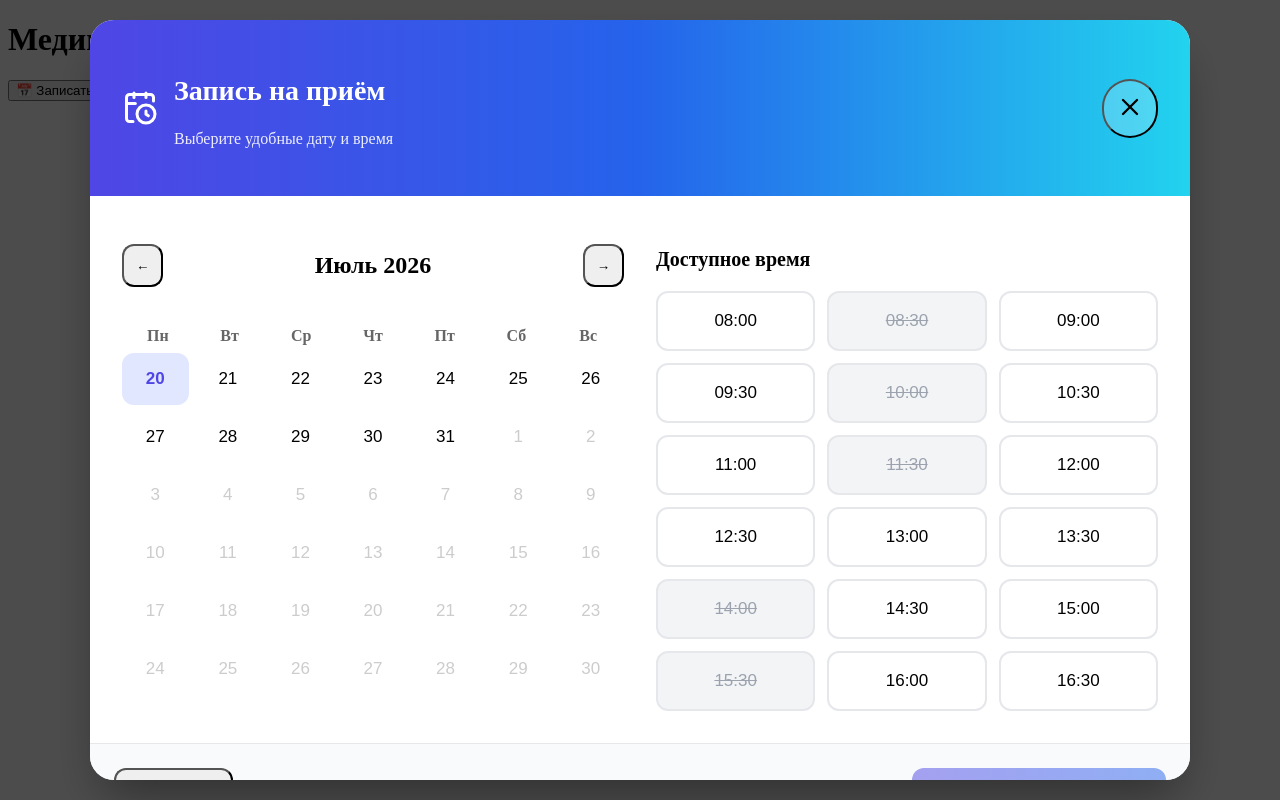
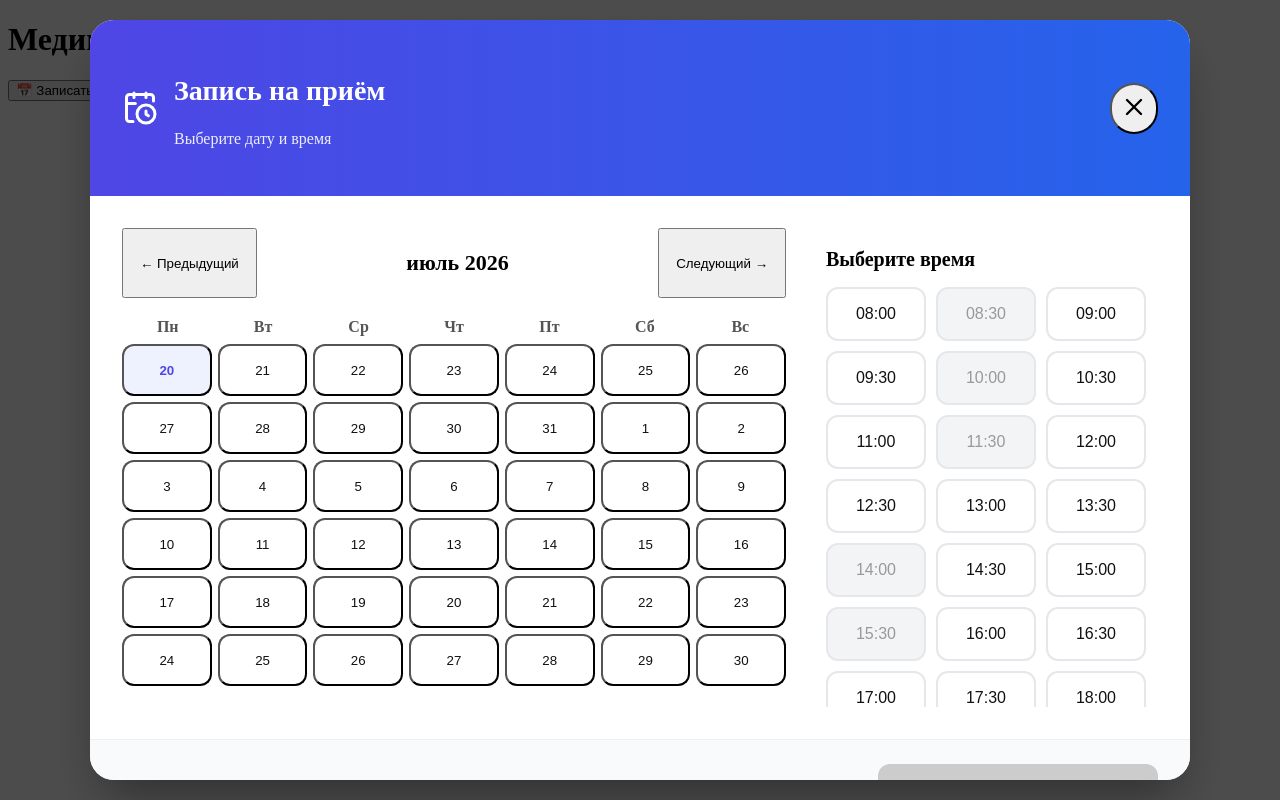
Before and after one commit to turdubekovaasema8-source/together, a React (Vite) app: page / in a window 1280 px wide. Both pictures are taken after a click on the button "📅 Записаться на приём". Built offline with nearby package versions, Linux system fonts and the light colour scheme.

Commit message:
Улучшил модальное окно записи: прокрутка, кнопка подтверждения и сообщение об успехе

```diff
--- a/src/components/AppointmentModal.jsx
+++ b/src/components/AppointmentModal.jsx
@@ -9,12 +9,19 @@ import {
   isToday,
 } from "date-fns";
 import { ru } from "date-fns/locale";
-import { X, ChevronLeft, ChevronRight, CalendarClock } from "lucide-react";
+import {
+  X,
+  ChevronLeft,
+  ChevronRight,
+  CalendarClock,
+  CheckCircle,
+} from "lucide-react";
 
 const AppointmentModal = ({ isOpen, onClose }) => {
   const [currentMonth, setCurrentMonth] = useState(new Date());
   const [selectedDate, setSelectedDate] = useState(null);
   const [selectedTime, setSelectedTime] = useState(null);
+  const [isSuccess, setIsSuccess] = useState(false);
 
   const timeSlots = [
     "08:00",
@@ -35,6 +42,9 @@ const AppointmentModal = ({ isOpen, onClose }) => {
     "15:30",
     "16:00",
     "16:30",
+    "17:00",
+    "17:30",
+    "18:00",
   ];
 
   const bookedSlots = new Set(["08:30", "10:00", "11:30", "14:00", "15:30"]);
@@ -45,16 +55,24 @@ const AppointmentModal = ({ isOpen, onClose }) => {
   const handlePrev = () => setCurrentMonth(subMonths(currentMonth, 1));
   const handleNext = () => setCurrentMonth(addMonths(currentMonth, 1));
 
+  const handleConfirm = () => {
+    if (selectedDate && selectedTime) {
+      setIsSuccess(true);
+    }
+  };
+
+  const closeSuccess = () => {
+    setIsSuccess(false);
+    onClose();
+  };
+
   if (!isOpen) return null;
 
   return (
     <div
       style={{
         position: "fixed",
-        top: 0,
-        left: 0,
-        right: 0,
-        bottom: 0,
+        inset: 0,
         backgroundColor: "rgba(0,0,0,0.7)",
         display: "flex",
         alignItems: "center",
@@ -66,17 +84,19 @@ const AppointmentModal = ({ isOpen, onClose }) => {
         style={{
           backgroundColor: "white",
           borderRadius: "24px",
+          width: "100%",
           maxWidth: "1100px",
-          width: "100%",
           maxHeight: "95vh",
           overflow: "hidden",
           boxShadow: "0 25px 50px -12px rgb(0 0 0 / 0.4)",
         }}
       >
+        {!isSuccess ? (
+          <>
             {/* Заголовок */}
             <div
               style={{
-            background: "linear-gradient(to right, #4f46e5, #2563eb, #22d3ee)",
+                background: "linear-gradient(to right, #4f46e5, #2563eb)",
                 color: "white",
                 padding: "32px",
               }}
@@ -84,28 +104,26 @@ const AppointmentModal = ({ isOpen, onClose }) => {
               <div
                 style={{
                   display: "flex",
+                  justifyContent: "space-between",
                   alignItems: "center",
-              justifyContent: "space-between",
                 }}
               >
-            <div style={{ display: "flex", alignItems: "center", gap: "16px" }}>
+                <div
+                  style={{ display: "flex", alignItems: "center", gap: "16px" }}
+                >
                   <CalendarClock size={36} />
                   <div>
                     <h2 style={{ fontSize: "28px", fontWeight: "bold" }}>
                       Запись на приём
                     </h2>
-                <p style={{ marginTop: "4px", opacity: "0.9" }}>
-                  Выберите удобные дату и время
+                    <p style={{ marginTop: "4px", opacity: 0.9 }}>
+                      Выберите дату и время
                     </p>
                   </div>
                 </div>
                 <button
                   onClick={onClose}
-              style={{
-                padding: "12px",
-                borderRadius: "9999px",
-                background: "rgba(255,255,255,0.2)",
-              }}
+                  style={{ padding: "8px", borderRadius: "9999px" }}
                 >
                   <X size={28} />
                 </button>
@@ -116,8 +134,10 @@ const AppointmentModal = ({ isOpen, onClose }) => {
               style={{
                 padding: "32px",
                 display: "grid",
-            gridTemplateColumns: "repeat(auto-fit, minmax(400px, 1fr))",
-            gap: "32px",
+                gridTemplateColumns: "2fr 1fr",
+                gap: "40px",
+                maxHeight: "calc(95vh - 200px)",
+                overflow: "hidden",
               }}
             >
               {/* Календарь */}
@@ -126,50 +146,36 @@ const AppointmentModal = ({ isOpen, onClose }) => {
                   style={{
                     display: "flex",
                     justifyContent: "space-between",
-                alignItems: "center",
-                marginBottom: "24px",
+                    marginBottom: "20px",
                   }}
                 >
-              <button
-                onClick={handlePrev}
-                style={{ padding: "12px", borderRadius: "12px" }}
-              >
-                ←
+                  <button onClick={handlePrev} style={{ padding: "10px 16px" }}>
+                    ← Предыдущий
                   </button>
-              <h3
-                style={{
-                  fontSize: "24px",
-                  fontWeight: "600",
-                  textTransform: "capitalize",
-                }}
-              >
+                  <h3 style={{ fontSize: "22px", fontWeight: "600" }}>
                     {format(currentMonth, "LLLL yyyy", { locale: ru })}
                   </h3>
-              <button
-                onClick={handleNext}
-                style={{ padding: "12px", borderRadius: "12px" }}
-              >
-                →
+                  <button onClick={handleNext} style={{ padding: "10px 16px" }}>
+                    Следующий →
                   </button>
                 </div>
 
-            {/* Дни недели */}
                 <div
                   style={{
                     display: "grid",
                     gridTemplateColumns: "repeat(7, 1fr)",
+                    gap: "4px",
                     textAlign: "center",
                     marginBottom: "8px",
                   }}
                 >
                   {["Пн", "Вт", "Ср", "Чт", "Пт", "Сб", "Вс"].map((d) => (
-                <div key={d} style={{ fontWeight: "600", color: "#666" }}>
+                    <div key={d} style={{ fontWeight: "600", color: "#555" }}>
                       {d}
                     </div>
                   ))}
                 </div>
 
-            {/* Дни */}
                 <div
                   style={{
                     display: "grid",
@@ -180,33 +186,28 @@ const AppointmentModal = ({ isOpen, onClose }) => {
                   {days.map((day, idx) => {
                     const isCurrentMonth =
                       day.getMonth() === currentMonth.getMonth();
-                const isSelected = selectedDate && isSameDay(day, selectedDate);
+                    const isSelected =
+                      selectedDate && isSameDay(day, selectedDate);
                     const today = isToday(day);
 
                     return (
                       <button
                         key={idx}
                         onClick={() => isCurrentMonth && setSelectedDate(day)}
-                    disabled={!isCurrentMonth}
                         style={{
                           height: "52px",
                           borderRadius: "12px",
-                      fontSize: "17px",
-                      fontWeight: isSelected || today ? "600" : "500",
                           backgroundColor: isSelected
                             ? "#4f46e5"
                             : today
-                          ? "#e0e7ff"
+                              ? "#eef2ff"
                               : "transparent",
                           color: isSelected
                             ? "white"
                             : today
                               ? "#4f46e5"
-                          : isCurrentMonth
-                            ? "black"
-                            : "#ccc",
-                      border: "none",
-                      cursor: isCurrentMonth ? "pointer" : "default",
+                              : "#111",
+                          fontWeight: isSelected || today ? "600" : "400",
                         }}
                       >
                         {format(day, "d")}
@@ -216,53 +217,55 @@ const AppointmentModal = ({ isOpen, onClose }) => {
                 </div>
               </div>
 
-          {/* Время */}
+              {/* Время - теперь с прокруткой */}
               <div>
                 <h3
                   style={{
                     fontSize: "20px",
                     fontWeight: "600",
-                marginBottom: "20px",
+                    marginBottom: "16px",
                   }}
                 >
-              Доступное время{" "}
+                  Выберите время{" "}
                   {selectedDate &&
                     `• ${format(selectedDate, "dd MMMM", { locale: ru })}`}
                 </h3>
 
                 <div
                   style={{
+                    maxHeight: "420px",
+                    overflowY: "auto",
+                    paddingRight: "12px",
                     display: "grid",
                     gridTemplateColumns: "repeat(3, 1fr)",
-                gap: "12px",
+                    gap: "10px",
                   }}
                 >
                   {timeSlots.map((time) => {
                     const isBooked = bookedSlots.has(time);
                     const isSelected = selectedTime === time;
+
                     return (
                       <button
                         key={time}
                         onClick={() => !isBooked && setSelectedTime(time)}
                         disabled={isBooked}
                         style={{
-                      padding: "18px 12px",
+                          padding: "16px 8px",
                           borderRadius: "12px",
-                      fontSize: "17px",
-                      fontWeight: "500",
                           backgroundColor: isSelected
                             ? "#4f46e5"
                             : isBooked
                               ? "#f3f4f6"
-                          : "white",
+                              : "#fff",
                           color: isSelected
                             ? "white"
                             : isBooked
-                          ? "#9ca3af"
-                          : "black",
+                              ? "#999"
+                              : "#111",
                           border: isSelected ? "none" : "2px solid #e5e7eb",
                           cursor: isBooked ? "not-allowed" : "pointer",
-                      textDecoration: isBooked ? "line-through" : "none",
+                          fontSize: "16px",
                         }}
                       >
                         {time}
@@ -273,46 +276,67 @@ const AppointmentModal = ({ isOpen, onClose }) => {
               </div>
             </div>
 
-        {/* Кнопки */}
+            {/* Кнопка подтверждения */}
             <div
               style={{
-            borderTop: "1px solid #e5e7eb",
-            padding: "24px",
-            display: "flex",
-            justifyContent: "space-between",
-            backgroundColor: "#f9fafb",
+                padding: "24px 32px",
+                borderTop: "1px solid #eee",
+                backgroundColor: "#f8fafc",
+                textAlign: "right",
               }}
             >
               <button
-            onClick={onClose}
-            style={{
-              padding: "14px 32px",
-              borderRadius: "12px",
-              fontWeight: "500",
-            }}
-          >
-            Закрыть
-          </button>
-
-          <button
-            onClick={() =>
-              selectedDate && selectedTime && alert("Запись успешно оформлена!")
-            }
+                onClick={handleConfirm}
                 disabled={!selectedDate || !selectedTime}
                 style={{
-              padding: "14px 40px",
-              background: "linear-gradient(to right, #4f46e5, #2563eb)",
+                  padding: "16px 48px",
+                  fontSize: "18px",
+                  fontWeight: "600",
+                  background:
+                    !selectedDate || !selectedTime
+                      ? "#ccc"
+                      : "linear-gradient(to right, #4f46e5, #3b82f6)",
                   color: "white",
+                  border: "none",
                   borderRadius: "12px",
-              fontWeight: "600",
-              fontSize: "17px",
-              border: "none",
-              opacity: !selectedDate || !selectedTime ? "0.5" : "1",
+                  cursor:
+                    !selectedDate || !selectedTime ? "not-allowed" : "pointer",
                 }}
               >
                 Подтвердить запись
               </button>
             </div>
+          </>
+        ) : (
+          /* Успешное сообщение */
+          <div style={{ padding: "80px 40px", textAlign: "center" }}>
+            <CheckCircle
+              size={80}
+              style={{ color: "#22c55e", margin: "0 auto 24px" }}
+            />
+            <h2 style={{ fontSize: "32px", marginBottom: "16px" }}>
+              Вы успешно записаны!
+            </h2>
+            <p
+              style={{ fontSize: "20px", color: "#555", marginBottom: "40px" }}
+            >
+              На {format(selectedDate, "dd MMMM yyyy", { locale: ru })} в{" "}
+              {selectedTime}
+            </p>
+            <button
+              onClick={closeSuccess}
+              style={{
+                padding: "16px 40px",
+                background: "#4f46e5",
+                color: "white",
+                borderRadius: "12px",
+                fontSize: "18px",
+              }}
+            >
+              Закрыть окно
+            </button>
+          </div>
+        )}
       </div>
     </div>
   );
```
Lines whose indentation alone changed are shown as unchanged.
